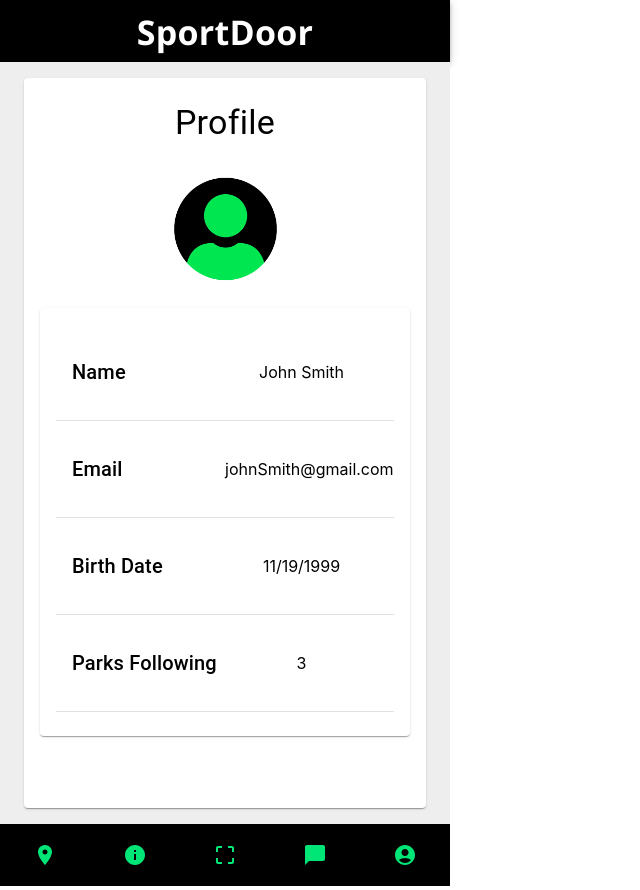
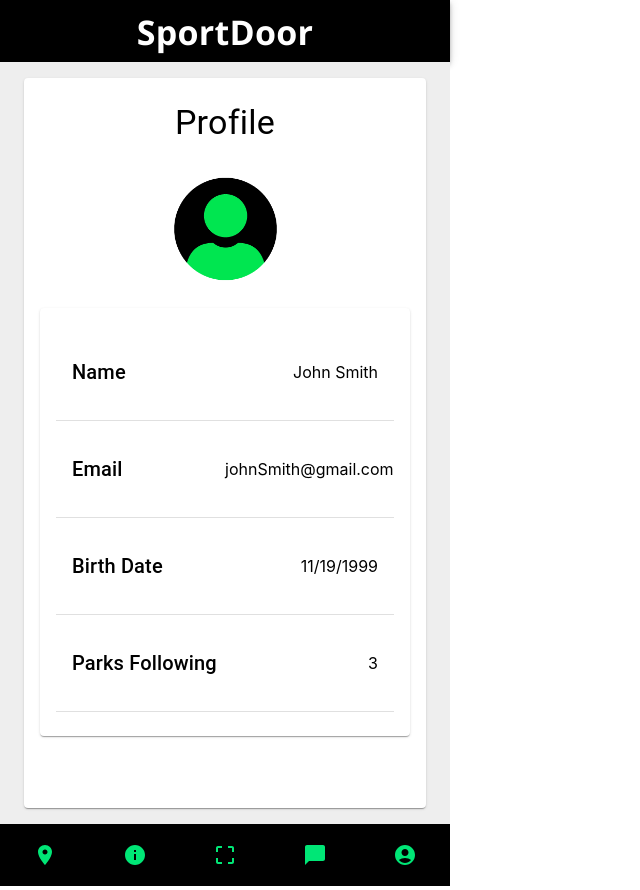
Before and after one commit to delispeter19/SportDoor, a React (Create React App) app: page /profile in a window 1280 px wide. Shown: the whole page, without its empty margins (0-640 px from the left). Built offline with nearby package versions, Linux system fonts and the light colour scheme.

Commit message:
Align profile items right

```diff
--- a/src/pages/Profile.js
+++ b/src/pages/Profile.js
@@ -79,7 +79,7 @@ function Profile(props){
                                                     {profile.name}
                                                 </Typography>
                                             </Grid>
-                                            <Grid item xs={6} sm={6} md={6}>
+                                            <Grid item xs={6} sm={6} md={6} align="right">
                                                 <Typography
                                                     key={i+"1"}
                                                     variant="body"
```
